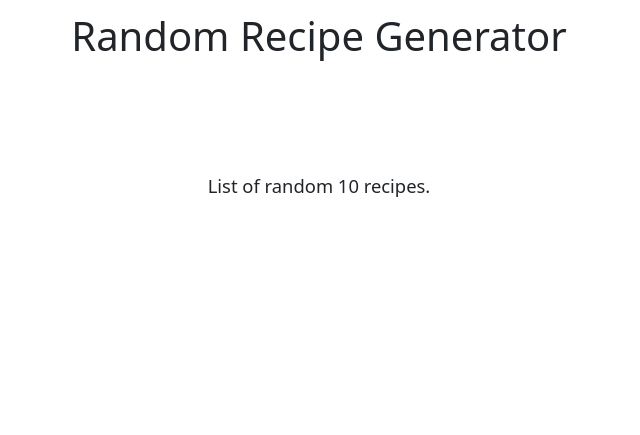
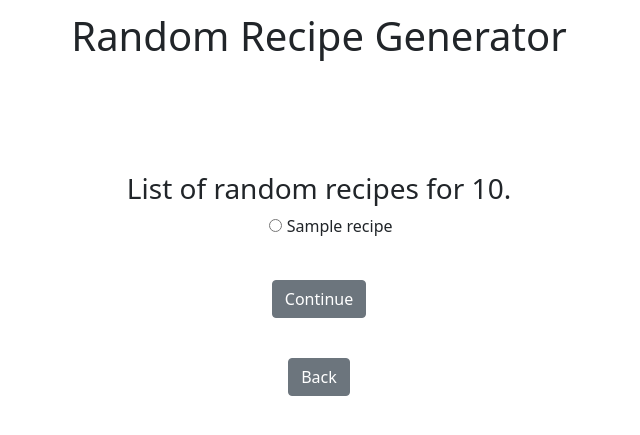
Before and after one commit to Dueonkim89/Random-Recipe-Generator, a Flask app: template templates/country_recipes.html in a window 1280 px wide. Shown: the top 435 px of the page, without its empty margins (321-961 px from the left). Run offline with Flask 2, Linux system fonts and the light colour scheme; the template is opened without the code that fills it: most values are stand-ins (such as "Sample title", 1, 10 or a date in 2020).

Commit message:
Render recipes from API request. Cache API results to prevent duplicate requests

```diff
--- a/app.py
+++ b/app.py
@@ -5,14 +5,17 @@ from utils import decode_to_string, get_countries_from_string
 app = Flask(__name__)
 
 # Global variables to cache user choice
-cache = {}
+cached_countries = None
 chosen_country = None
 cached_recipe_list_per_country = {}
 cached_recipes = {}
 
+# api key
 spoonacular_api_key = "81bd5951a8ee44bc9d54fbb1858704b0"
-countries_in_spoonacular = {'French', 'Thai', 'Italian', 'Indian', 'Spanish', 'Greek', 'Mexican'}
-countries_in_all_recipes = {'Turkey', 'Argentina', 'Portgual'}
+
+country_search_word = {'France': 'French', 'Thailand': 'Thai', 'Italy': 'Italian',
+'India': 'Indian', 'Spain': 'Spanish', "Greece": 'Greek', 'Mexico': 'Mexican',
+'Turkey': 'Middle+Eastern', 'Argentina': 'Latin+American', 'Portugal': 'Mediterranean'}
 
 @app.route("/")
 def index():
@@ -28,47 +31,43 @@ def selection():
         micro_service_url += number
         r = requests.get(micro_service_url)
         data = decode_to_string(r.content)
-        arr_of_countries = get_countries_from_string(data)
+        global cached_countries
+        cached_countries = get_countries_from_string(data)
         # render html based on number of countries in arr_of_countries
-        return render_template('country_list.html', countries=arr_of_countries)
+        return render_template('country_list.html', countries=cached_countries)
     else:
         return render_template('selection.html')
+
+
+@app.route("/country_list")
+def country_list():
+    return render_template('country_list.html', countries=cached_countries)
 
 
 @app.route("/recipes_for_country", methods=["GET", "POST"])
 def find_recipe():
     # POST route
     if request.method == "POST":
-        # parse JSON
-        data = request.json
-        country = data['country']
+        country = country_search_word[request.form.get("countryRadios")]
         global chosen_country
         chosen_country = country
 
-        # make request to spoonacular API and get all recipes
-        if country in countries_in_spoonacular:
-            # if in cache, pass info from cache into HTML template
-            if country in cached_recipe_list_per_country:
-                print("LINE 52")
-                print(cached_recipe_list_per_country[country]['results'])
-                return render_template('country_recipes.html', country=country)
-            else:
-                # make API call to spoonacular
-                base_url = "https://api.spoonacular.com/recipes/complexSearch?apiKey="
-                base_url += spoonacular_api_key
-                base_url += '&cuisine='
-                base_url += country
-                response = requests.get(base_url)
+        # if in cache, pass info from cache into HTML template
+        if country in cached_recipe_list_per_country:
+            return render_template('country_recipes.html', country=request.form.get("countryRadios"), recipes=cached_recipe_list_per_country[country]['results'])
+        else:
+             # make request to spoonacular API and get all recipes
+            base_url = "https://api.spoonacular.com/recipes/complexSearch?apiKey="
+            base_url += spoonacular_api_key
+            base_url += '&cuisine='
+            base_url += country
+            response = requests.get(base_url)
 
-                # store data into global cache, to avoid repetitive API calls
-                cached_recipe_list_per_country[country] = response.json()
+            # store data into global cache, to avoid repetitive API calls
+            cached_recipe_list_per_country[country] = response.json()
 
-                # gather recipe data and redirect to country_recipes.html
-                print("LINE 67")
-                print(cached_recipe_list_per_country[country]['results'])
-                return render_template('country_recipes.html', country=country)
-
-        # else, scrap data from website all_recipes and get all recipes
+            # gather recipe data and redirect to country_recipes.html
+            return render_template('country_recipes.html', country=request.form.get("countryRadios"), recipes=cached_recipe_list_per_country[country]['results'])
 
     # GET request, send recipe list from cached country
 
--- a/templates/country_recipes.html
+++ b/templates/country_recipes.html
@@ -1,6 +1,18 @@
 {% extends 'base.html' %}
 {% block content %}
-<p class="intro-paragraph">List of random {{country}} recipes.</p>
+<h3 class="recipe-list-header">List of random recipes for {{country}}.</h3>
+<form action="/get_recipe" method="POST">
+    {% for recipe in recipes %}
+    <div class="form-check">
+        <input class="radio-input" type="radio" name="recipeRadios" id={{recipe['id']}} value={{recipe['id']}}>
+        <label class="form-check-label" for={{recipe['id']}}>
+            {{recipe['title']}}
+          </label>
+    </div>
+    {% endfor %}
+    <button type="submit" class="btn btn-secondary">Continue</button>
+</form>
 
+<a href="./country_list" class="btn btn-secondary">Back</a>
 
 {% endblock %}
```
